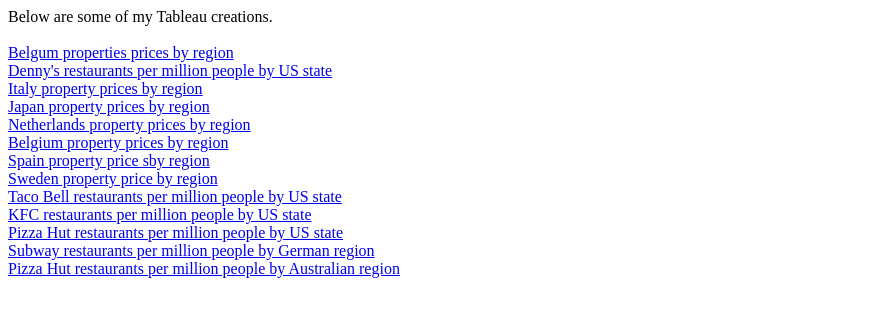
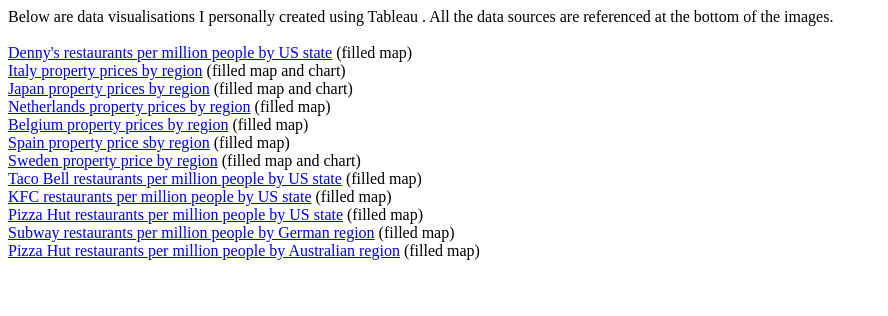
Before and after one commit to Ulsan-Tiger/home, a plain HTML site: page index.html in a window 1280 px wide. Shown: the whole page, without its empty margins (0-888 px from the left). Drawn offline with Linux system fonts and the light colour scheme.

Commit message:
Add files via upload

```diff
--- a/index.html
+++ b/index.html
@@ -1,20 +1,20 @@
 <!DOCTYPE html PUBLIC "-//W3C//DTD HTML 4.01//EN" "http://www.w3.org/TR/html4/strict.dtd">
-<html><head><meta content="text/html; charset=ISO-8859-1" http-equiv="content-type"><title>index</title></head><body>Below are some of my Tableau creations.<br>
-<br>
-<a href="Images/Belguim%20property%20prices.bmp">Belgum properties prices by region</a><br>
-<a href="Images/Denny%27s%20per%20million%20%28US%29.bmp">Denny's restaurants per million people by US state</a><br>
-<a href="Images/Italy%20property%20prices.bmp">Italy property prices by region</a><br>
-<a href="Images/Japan%20property%20prices.bmp">Japan property prices by region</a><br>
-<a href="Images/Netherlands%20property%20prices.bmp">Netherlands property prices by region</a><br>
-<a href="Images/Belguim%20property%20prices.bmp">Belgium property prices by region</a><br>
-<a href="Images/Spain%20property%20prices.bmp">Spain property price sby region</a><br>
-<a href="Images/Sweden%20property%20prices.bmp">Sweden property price by region</a><br>
-<a href="Images/Taco%20Bell%20per%20million%20%28US%29.bmp">Taco Bell restaurants per million people by US state</a><br>
-<a href="Images/KFC%20per%20million%20%28US%29.bmp">KFC restaurants per million people by US state</a><br>
-<a href="Images/Pizza%20Hut%20stores%20per%20million%20%28US%29.bmp">Pizza Hut restaurants per million people by US state</a><br>
-<a href="Images/Subway%20per%20million%20%28Germany%29.bmp">Subway restaurants per million people by German region</a><br>
-<a href="Images/Pizza%20Hut%20stores%20per%20million%20%28AUS%29.bmp">
-Pizza Hut restaurants per million people by Australian region</a><br>
-
+<html><head><meta content="text/html; charset=ISO-8859-1" http-equiv="content-type"><title>index</title></head><body><span style="font-family: Bahnschrift;">Below
+are data visualisations I personally created using Tableau . All the
+data sources are referenced at the bottom of the images.</span><br style="font-family: Bahnschrift;">
+<br style="font-family: Bahnschrift;">
+<a style="font-family: Bahnschrift;" href="Images/Belguim%20property%20prices.bmp"></a><a style="font-family: Bahnschrift;" href="Images/Denny%27s%20per%20million%20%28US%29.bmp">Denny's restaurants per million people by US state</a><span style="font-family: Bahnschrift;"> (filled map)</span><br style="font-family: Bahnschrift;">
+<a style="font-family: Bahnschrift;" href="Images/Italy%20property%20prices.bmp">Italy property prices by region</a><span style="font-family: Bahnschrift;"> (filled map and chart)</span><br style="font-family: Bahnschrift;">
+<a style="font-family: Bahnschrift;" href="Images/Japan%20property%20prices.bmp">Japan property prices by region</a><span style="font-family: Bahnschrift;"> (filled map and chart)</span><br style="font-family: Bahnschrift;">
+<a style="font-family: Bahnschrift;" href="Images/Netherlands%20property%20prices.bmp">Netherlands property prices by region</a><span style="font-family: Bahnschrift;"> (filled map)</span><br style="font-family: Bahnschrift;">
+<a style="font-family: Bahnschrift;" href="Images/Belguim%20property%20prices.bmp">Belgium property prices by region</a><span style="font-family: Bahnschrift;"> (filled map)</span><br style="font-family: Bahnschrift;">
+<a style="font-family: Bahnschrift;" href="Images/Spain%20property%20prices.bmp">Spain property price sby region</a><span style="font-family: Bahnschrift;"> (filled map)</span><br style="font-family: Bahnschrift;">
+<a style="font-family: Bahnschrift;" href="Images/Sweden%20property%20prices.bmp">Sweden property price by region</a><span style="font-family: Bahnschrift;"> (filled map and chart)</span><br style="font-family: Bahnschrift;">
+<a style="font-family: Bahnschrift;" href="Images/Taco%20Bell%20per%20million%20%28US%29.bmp">Taco Bell restaurants per million people by US state</a><span style="font-family: Bahnschrift;"> (filled map)</span><br style="font-family: Bahnschrift;">
+<a style="font-family: Bahnschrift;" href="Images/KFC%20per%20million%20%28US%29.bmp">KFC restaurants per million people by US state</a><span style="font-family: Bahnschrift;"> (filled map)</span><br style="font-family: Bahnschrift;">
+<a style="font-family: Bahnschrift;" href="Images/Pizza%20Hut%20stores%20per%20million%20%28US%29.bmp">Pizza Hut restaurants per million people by US state</a><span style="font-family: Bahnschrift;"> (filled map)</span><br style="font-family: Bahnschrift;">
+<a style="font-family: Bahnschrift;" href="Images/Subway%20per%20million%20%28Germany%29.bmp">Subway restaurants per million people by German region</a><span style="font-family: Bahnschrift;"> (filled map) </span><br style="font-family: Bahnschrift;">
+<a style="font-family: Bahnschrift;" href="Images/Pizza%20Hut%20stores%20per%20million%20%28AUS%29.bmp">
+Pizza Hut restaurants per million people by Australian region</a><span style="font-family: Bahnschrift;"> (filled map)</span>
 
 </body></html>
```
